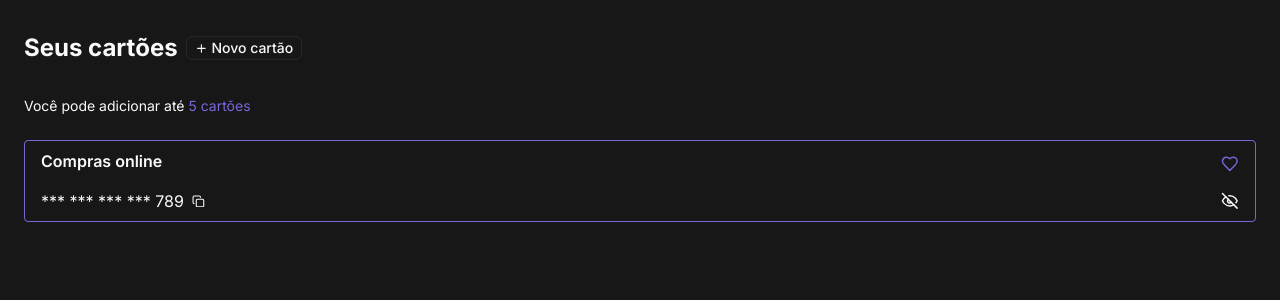
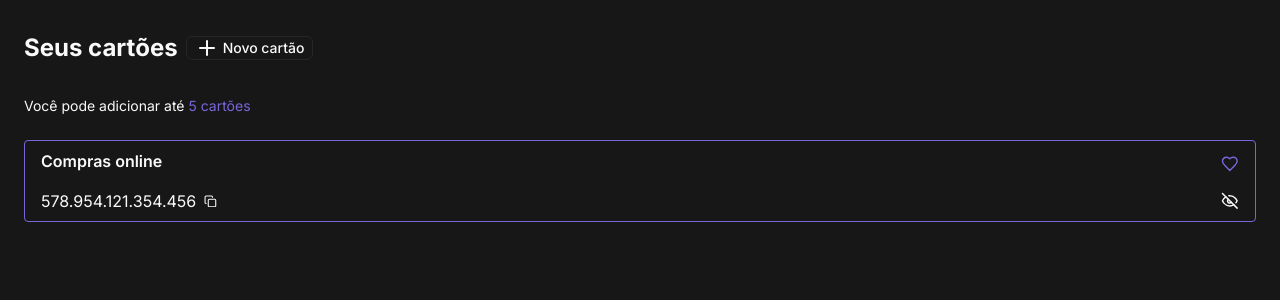
Before and after one commit to calvinsteixeira/register-payment-card, a Next.js app: page / in a window 1280 px wide. Shown: the top 300 px of the page. Built offline with nearby package versions, Linux system fonts and the light colour scheme.

Commit message:
Ajustando componente de PaymentCardPreview para tratar a máscara e visibilidade na informação do número do cartão

```diff
--- a/app/globals.css
+++ b/app/globals.css
@@ -6,11 +6,11 @@
 }
 
 @layer utilities {
-  .i-sm {
+  .icon-sm {
     @apply h-[0.8rem] w-[0.8rem];
   }
 
-  .i-md {
+  .icon-md {
     @apply h-[1.1rem] w-[1.1rem];
   }
 }
--- a/app/page.tsx
+++ b/app/page.tsx
@@ -18,7 +18,7 @@ export default function Home() {
       <div className="flex flex-col gap-6 mt-8">
         <h3 className="text-sm">Você pode adicionar até <span className="text-primary">5 cartões</span></h3>
         <div>
-          <PaymentCardPreview />
+          <PaymentCardPreview title="Compras online" cardNumber="578954121354456"/>
         </div>
       </div>
     </main>
--- a/components/Custom/containers/PaymentCardPreview.tsx
+++ b/components/Custom/containers/PaymentCardPreview.tsx
@@ -1,21 +1,54 @@
-import React from "react";
-import { EyeOff, Heart, Copy } from "@/icons";
+'use client';
 
-type Props = {};
+import React from 'react';
+import { Eye, EyeOff, Heart, Copy } from '@/icons';
 
-export default function PaymentCardPreview({}: Props) {
+interface PaymentCardPreview {
+  title: string;
+  cardNumber: string;
+}
+
+export default function PaymentCardPreview(props: PaymentCardPreview) {
+  const [cardNumber, setCardNumber] = React.useState<PaymentCardPreview['cardNumber']>(addDotsToNumberCard(props.cardNumber));
+  const [isMaskedCardNumber, setIsMaskedCardNumber] = React.useState<boolean>(true);
+
+  function toggleNumberCardVisibility(cardNumber: PaymentCardPreview['cardNumber']) {
+    if (isMaskedCardNumber) {
+      setCardNumber(addDotsToNumberCard(props.cardNumber));
+      setIsMaskedCardNumber(false);
+    }
+
+    const lastThreeDigits = cardNumber.slice(-3);
+    const maskedPart = '*'.repeat(cardNumber.length - 3);
+    setCardNumber(addDotsToNumberCard(lastThreeDigits + maskedPart));
+    setIsMaskedCardNumber(true);
+  }
+
+  function addDotsToNumberCard(numberCard: PaymentCardPreview['cardNumber']) {
+    const parts = [];
+    for (let i = numberCard.length; i > 0; i -= 3) {
+      parts.unshift(numberCard.substring(i - 3, i));
+    }
+
+    return parts.join('.');
+  }
+
   return (
     <div className="border-primary border-[0.1rem] px-4 py-2 rounded-sm transition-all ease-in-out duration-200 cursor-pointer hover:shadow-md hover:shadow-primary box-shad hover:scale-105 gap-4 flex flex-col">
       <div className="flex flex-row items-end justify-between">
-        <p className="font-semibold">Compras online</p>
-        <Heart className="i-md text-primary" />
+        <p className="font-semibold">{props.title}</p>
+        <Heart className="icon-md text-primary" />
       </div>
       <div className="flex flex-row justify-between items-center">
         <div className="flex flex-row gap-2 items-center">
-          <p>*** *** *** *** 789</p>
-          <Copy className="i-sm" />
+          <p>{cardNumber}</p>
+          <Copy className="icon-sm" />
         </div>
-        <EyeOff className="i-md" />
+        {isMaskedCardNumber ? (
+          <EyeOff onClick={() => toggleNumberCardVisibility(cardNumber)} className="icon-md" />
+        ) : (
+          <Eye onClick={() => toggleNumberCardVisibility(cardNumber)} className="icon-md" />
+        )}
       </div>
     </div>
   );
--- a/icons/index.ts
+++ b/icons/index.ts
@@ -1,3 +1,3 @@
-import { Plus, Heart, EyeOff, Copy  } from "lucide-react"
+import { Plus, Heart, Eye, EyeOff, Copy } from "lucide-react";
 
-export { Plus, Heart, EyeOff, Copy  }
+export { Plus, Heart, Eye, EyeOff, Copy };
```
Also changed, not shown: 1 other file (tests, documents, lock files or other folders).
